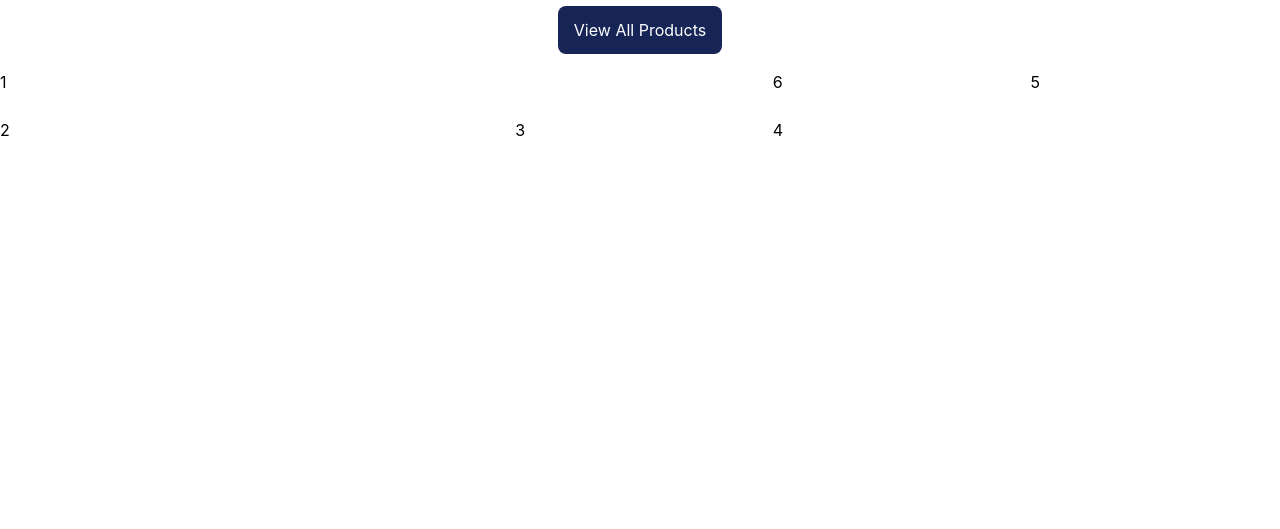
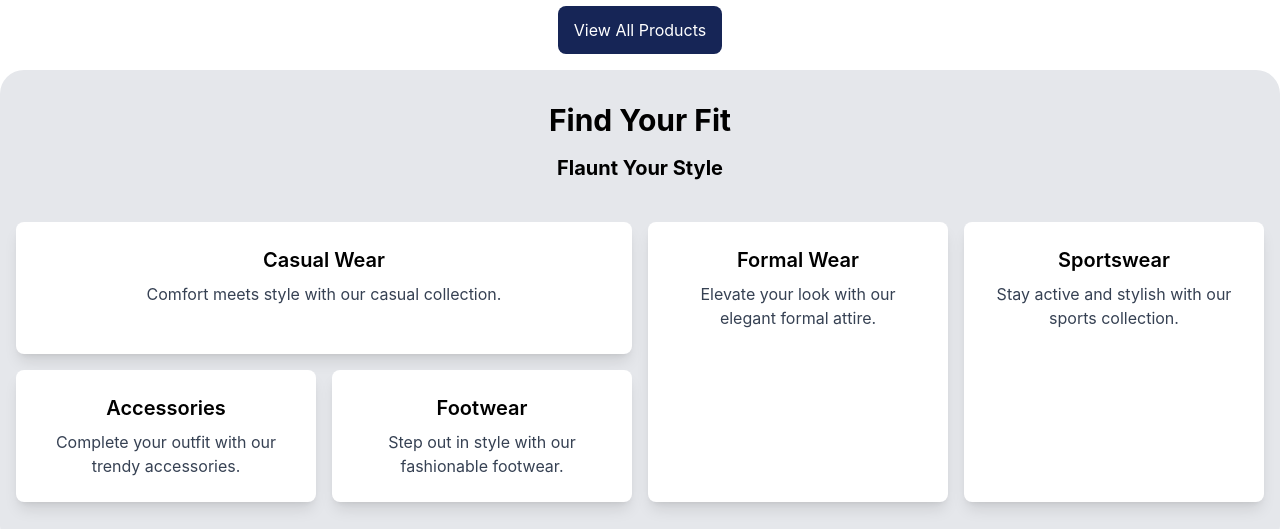
Before and after one commit to RookieJoel/Shop-Web-Design, a Svelte app in the folder shop-web-design/: page / in a window 1280 px wide. Shown: the part 2117-2646 px from the top of the page. Before the commit the page ends 2259 px from the top, so only its background shows below. Built offline with nearby package versions, Linux system fonts and the light colour scheme.

Commit message:
modified-grid-layout

```diff
--- a/shop-web-design/src/App.svelte
+++ b/shop-web-design/src/App.svelte
@@ -58,58 +58,37 @@
   </div>
 </section>
 
+<section>
+  <div class="container mx-auto">
+    <div class="bg-gray-200 text-center py-8 rounded-3xl">
+      <h2 class="text-3xl font-bold mb-4">Find Your Fit</h2>
+      <h3 class="text-xl mb-6 font-bold">Flaunt Your Style</h3>
+      <div class="grid grid-cols-4 grid-rows-2 gap-4 p-4">
+        <div class="bg-white col-span-2 p-6 rounded-lg shadow-lg">
+          <h4 class="text-xl font-semibold mb-2">Casual Wear</h4>
+          <p class="text-gray-700">Comfort meets style with our casual collection.</p>
+        </div>
+        <div class="bg-white p-6 rounded-lg shadow-lg row-span-2">
+          <h4 class="text-xl font-semibold mb-2">Formal Wear</h4>
+          <p class="text-gray-700">Elevate your look with our elegant formal attire.</p>
+        </div>
+        <div class="bg-white p-6 rounded-lg shadow-lg row-span-2">
+          <h4 class="text-xl font-semibold mb-2">Sportswear</h4>
+          <p class="text-gray-700">Stay active and stylish with our sports collection.</p>
+        </div>
+        <div class="bg-white p-6 rounded-lg shadow-lg">
+          <h4 class="text-xl font-semibold mb-2">Accessories</h4>
+          <p class="text-gray-700">Complete your outfit with our trendy accessories.</p>
+        </div>
+        <div class="bg-white p-6 rounded-lg shadow-lg">
+          <h4 class="text-xl font-semibold mb-2">Footwear</h4>
+          <p class="text-gray-700">Step out in style with our fashionable footwear.</p>
+        </div>
 
-<div class="parent">
-    <div class="div1">1</div>
-    <div class="div2">2</div>
-    <div class="div3">3</div>
-    <div class="div4">4</div>
-    <div class="div5">5</div>
-    <div class="div6">6</div>
-</div>
-
+    </div>
+  </div>
+</section>
 
 <style>
-  .parent {
-      display: grid;
-      grid-template-columns: repeat(5, 1fr);
-      grid-template-rows: repeat(5, 1fr);
-      gap: 8px;
-  }
 
-  .div1 {
-      grid-column: span 3 / span 3;
-      grid-row: span 3 / span 3;
-  }
-
-  .div2 {
-      grid-column: span 2 / span 2;
-      grid-row: span 2 / span 2;
-      grid-column-start: 1;
-      grid-row-start: 4;
-  }
-
-  .div3 {
-      grid-row: span 2 / span 2;
-      grid-column-start: 3;
-      grid-row-start: 4;
-  }
-
-  .div4 {
-      grid-row: span 2 / span 2;
-      grid-column-start: 4;
-      grid-row-start: 4;
-  }
-
-  .div5 {
-      grid-row: span 5 / span 5;
-      grid-column-start: 5;
-      grid-row-start: 1;
-  }
-
-  .div6 {
-      grid-row: span 3 / span 3;
-      grid-column-start: 4;
-      grid-row-start: 1;
-  }
 </style>
```
